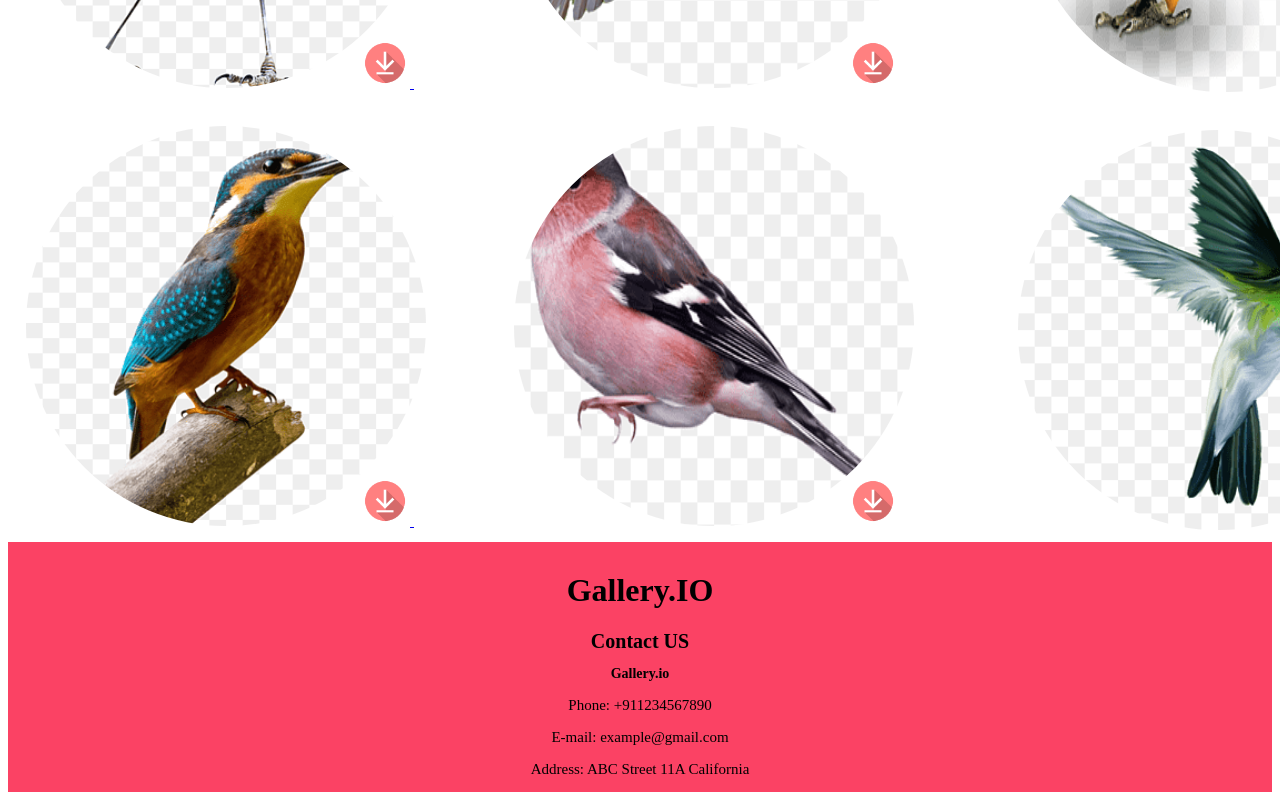
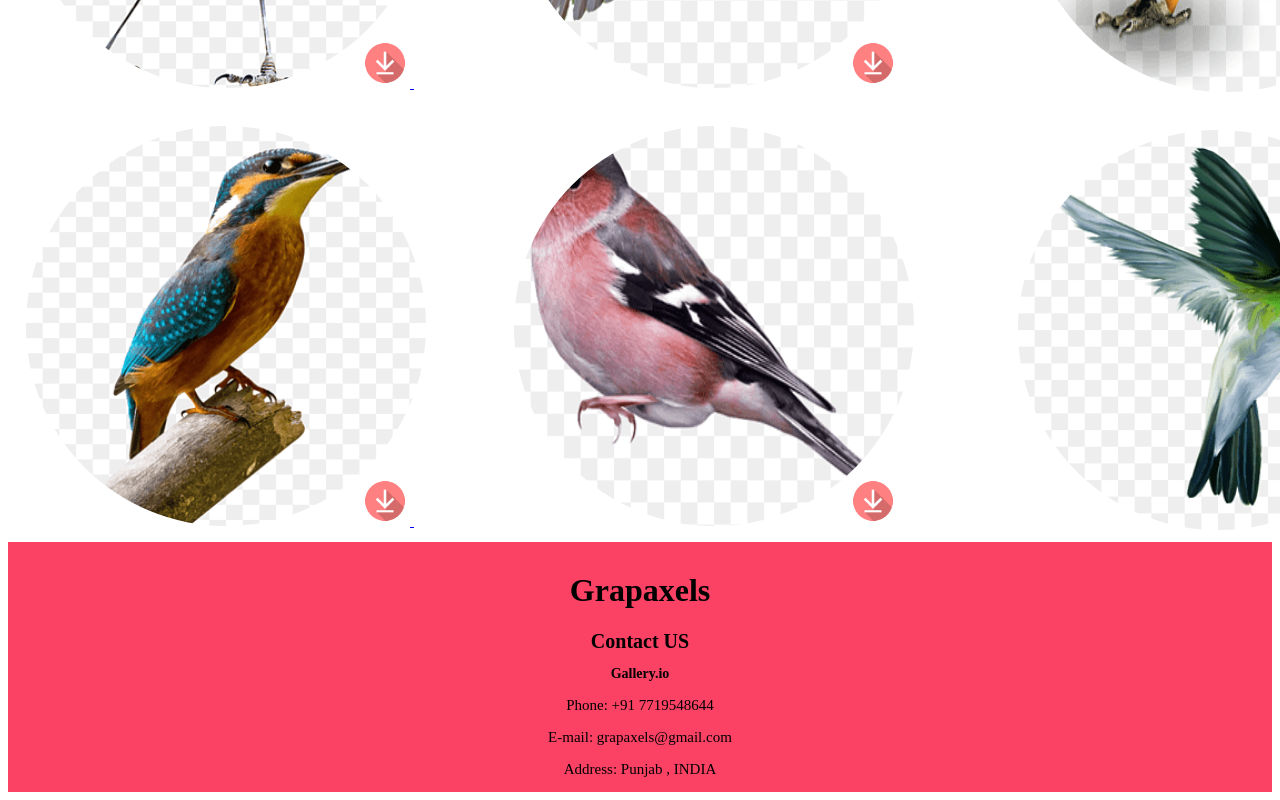
Before and after one commit to Grapaxels/Gallery.io, a plain HTML site: page index.html in a window 1280 px wide. Shown: the part 788-1588 px from the top of the page. Drawn offline with Linux system fonts and the light colour scheme.

Commit message:
Update index.html

```diff
--- a/index.html
+++ b/index.html
@@ -53,14 +53,14 @@
     <footer>
         <div class="footer">
             <div class="name"><br>
-                <h1 class="name">Gallery.IO</h1>
+                <h1 class="name">Grapaxels</h1>
                 </div>
                 <div class="footer-a">
                     <h1>Contact US</h1>
                     <h1 class="a">Gallery.io</h1>
-                        <p class="aa">Phone: +911234567890</p>
-                        <p class="aa">E-mail: example@gmail.com</p>
-                        <p class="aa">Address: ABC Street 11A California</p>
+                        <p class="aa">Phone: +91 7719548644</p>
+                        <p class="aa">E-mail: grapaxels@gmail.com</p>
+                        <p class="aa">Address: Punjab , INDIA</p>
                 </div>
             </div>
         </div>
```
